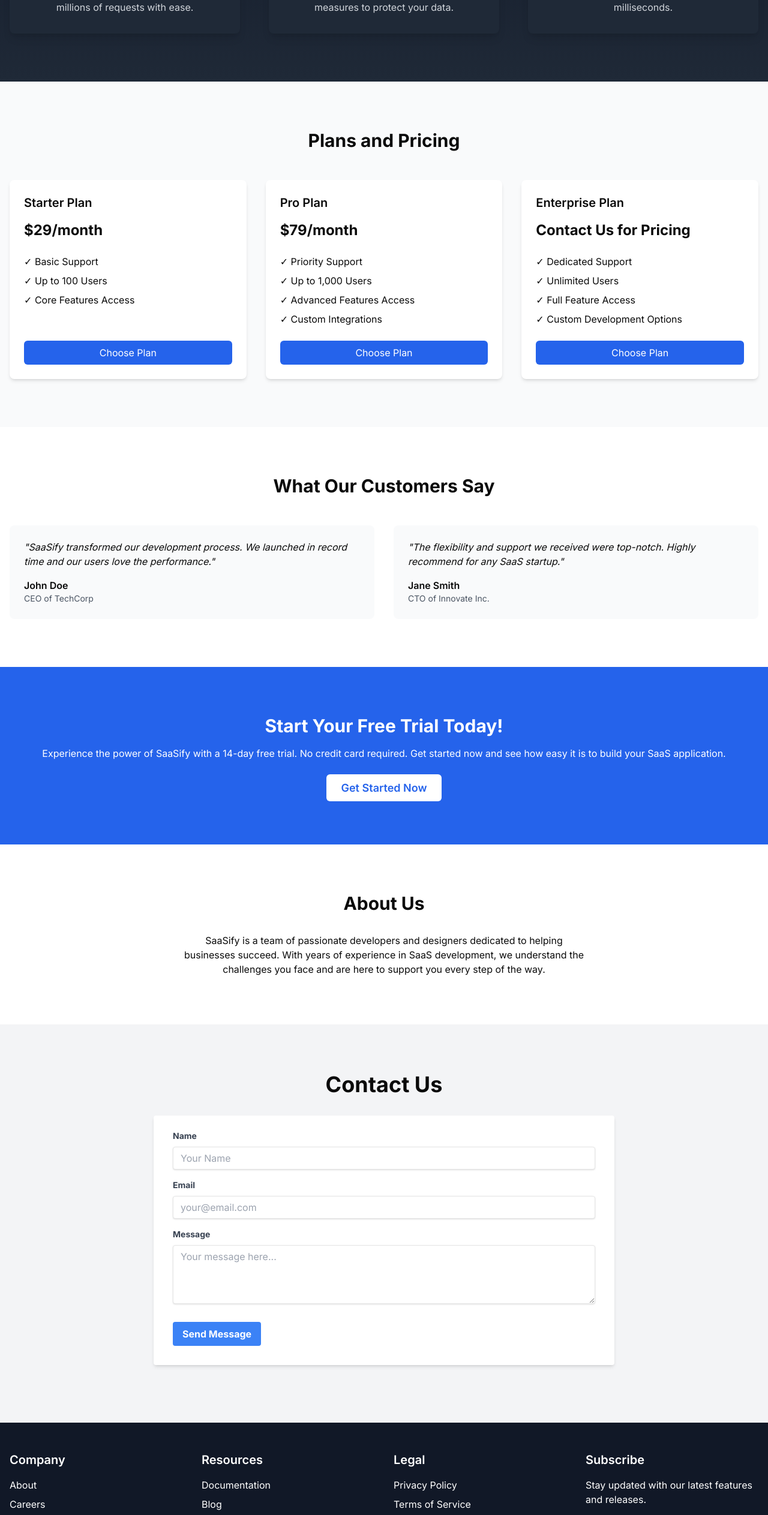
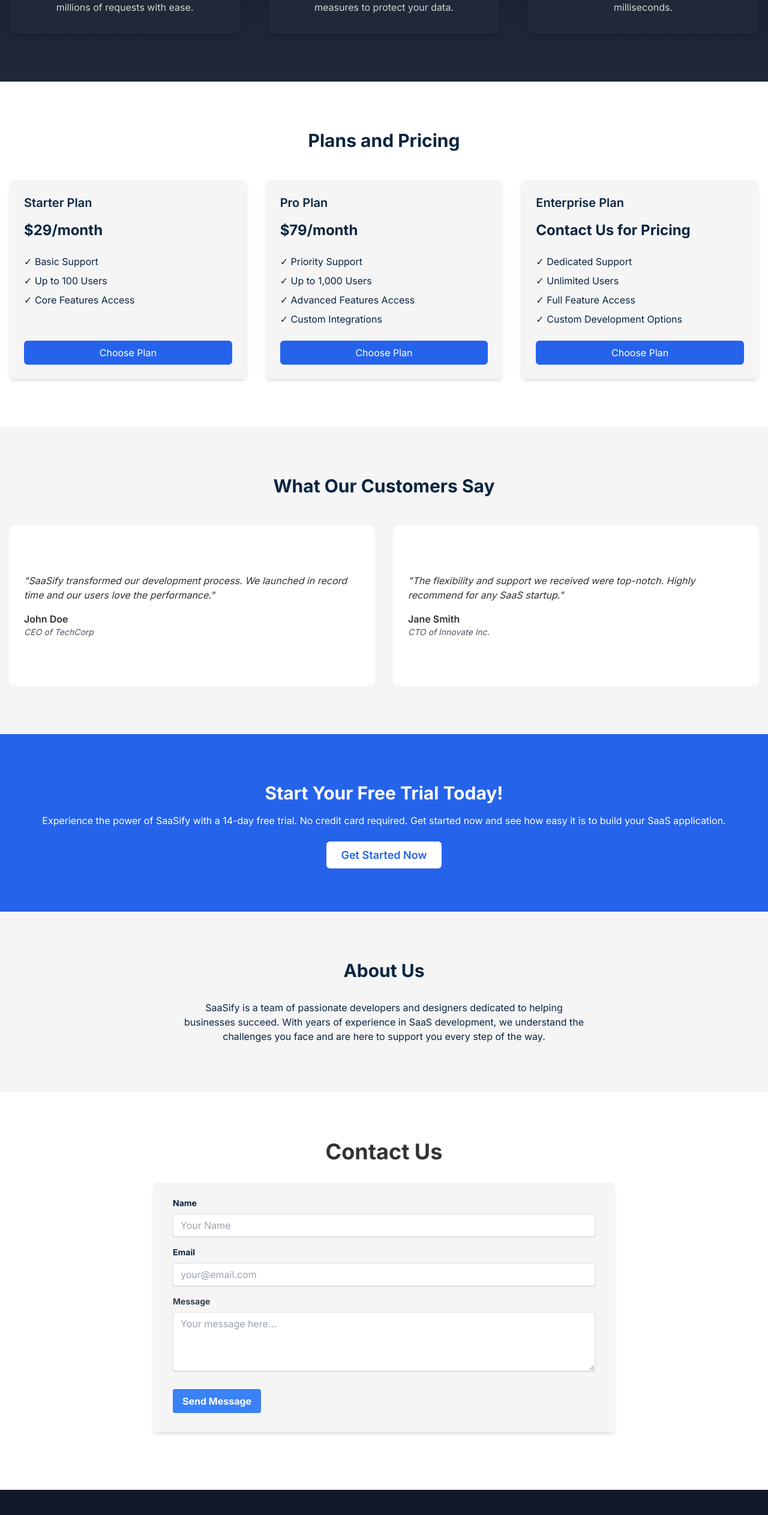
Before and after one commit to AurelTBE/NextSaaSBoilerplate, a Next.js app: page / in a window 1280 px wide. Shown: the part 800-3326 px from the top of the page at 60% size. Built offline with nearby package versions, Linux system fonts and the light colour scheme.

Commit message:
Darkmode + Palette WIP 0.3

```diff
--- a/components/About.tsx
+++ b/components/About.tsx
@@ -6,7 +6,7 @@
   const { t } = useLanguage();
 
   return (
-    <section id="about" className="py-20">
+    <section id="about" className="bg-light-backgroundPrimary dark:bg-dark-backgroundPrimary text-light-primaryText dark:text-dark-primaryText py-20">
       <div className="container mx-auto px-4">
         <h2 className="text-3xl font-bold text-center mb-8">{t('about.title')}</h2>
         <p className="text-center max-w-2xl mx-auto">
--- a/components/Contact.tsx
+++ b/components/Contact.tsx
@@ -6,28 +6,28 @@
   const { t, language } = useLanguage();
 
   return (
-    <section id="contact" className="bg-gray-100 py-20">
+    <section id="contact" className="bg-light-backgroundSecondary dark:bg-dark-backgroundSecondary text-light-secondaryText dark:text-dark-secondaryText py-20">
       <div className="container mx-auto px-4">
         <h2 className="text-4xl font-bold mb-8 text-center">{t('contact.title')}</h2>
         <div className="max-w-3xl mx-auto">
-          <form className="bg-white shadow-md rounded px-8 pt-6 pb-8 mb-4">
+          <form className="bg-light-backgroundPrimary dark:bg-dark-backgroundPrimary text-light-primaryText dark:text-dark-primaryText shadow-md rounded px-8 pt-6 pb-8 mb-4">
             <div className="mb-4">
-              <label className="block text-gray-700 text-sm font-bold mb-2" htmlFor="name">
+              <label className="block text-sm font-bold mb-2" htmlFor="name">
                 {t('contact.name')}
               </label>
               <input
-                className="shadow appearance-none border rounded w-full py-2 px-3 text-gray-700 leading-tight focus:outline-none focus:shadow-outline"
+                className="shadow appearance-none border rounded w-full py-2 px-3 bg-light-backgroundSecondary dark:bg-dark-backgroundSecondary text-light-secondaryText dark:text-dark-secondaryText leading-tight focus:outline-none focus:shadow-outline"
                 id="name"
                 type="text"
                 placeholder={t('contact.namePlaceholder') as string}
               />
             </div>
             <div className="mb-4">
-              <label className="block text-gray-700 text-sm font-bold mb-2" htmlFor="email">
+              <label className="block text-sm font-bold mb-2" htmlFor="email">
                 {t('contact.email')}
               </label>
               <input
-                className="shadow appearance-none border rounded w-full py-2 px-3 text-gray-700 leading-tight focus:outline-none focus:shadow-outline"
+                className="shadow appearance-none border rounded w-full py-2 px-3 bg-light-backgroundSecondary dark:bg-dark-backgroundSecondary text-light-secondaryText dark:text-dark-secondaryText leading-tight focus:outline-none focus:shadow-outline"
                 id="email"
                 type="email"
                 placeholder={t('contact.emailPlaceholder') as string}
@@ -38,7 +38,7 @@
                 {t('contact.message')}
               </label>
               <textarea
-                className="shadow appearance-none border rounded w-full py-2 px-3 text-gray-700 leading-tight focus:outline-none focus:shadow-outline"
+                className="shadow appearance-none border rounded w-full py-2 px-3 bg-light-backgroundSecondary dark:bg-dark-backgroundSecondary text-light-secondaryText dark:text-dark-secondaryText leading-tight focus:outline-none focus:shadow-outline"
                 id="message"
                 placeholder={t('contact.messagePlaceholder') as string}
                 rows={4}
--- a/components/Pricing.tsx
+++ b/components/Pricing.tsx
@@ -24,12 +24,12 @@
   ];
 
   return (
-    <section id="pricing" className="bg-gray-50 py-20">
+    <section id="pricing" className="bg-light-backgroundSecondary dark:bg-dark-backgroundSecondary text-light-primaryText dark:text-dark-primaryText py-20">
       <div className="container mx-auto px-4">
         <h2 className="text-3xl font-bold text-center mb-12">{t('pricing.title')}</h2>
         <div className="grid grid-cols-1 md:grid-cols-3 gap-8">
           {plans.map((plan, index) => (
-            <div key={index} className="bg-white p-6 rounded-lg shadow-md flex flex-col h-full">
+            <div key={index} className="bg-light-backgroundPrimary dark:bg-dark-backgroundPrimary text-light-primaryText dark:text-dark-primaryText p-6 rounded-lg shadow-md flex flex-col h-full">
               <div className="flex-grow">
                 <h3 className="text-xl font-semibold mb-4">{plan.name}</h3>
                 <p className="text-2xl font-bold mb-6">{plan.price}</p>
--- a/components/Testimonials.tsx
+++ b/components/Testimonials.tsx
@@ -19,15 +19,15 @@
   ];
 
   return (
-    <section className="py-20">
+    <section className="bg-light-backgroundPrimary dark:bg-dark-backgroundPrimary text-light-primaryText dark:text-dark-primaryText py-20">
       <div className="container mx-auto px-4">
         <h2 className="text-3xl font-bold text-center mb-12">{t('testimonials.heading')}</h2>
         <div className="grid grid-cols-1 md:grid-cols-2 gap-8">
           {testimonials.map((testimonial, index) => (
-            <div key={index} className="bg-gray-50 p-6 rounded-lg">
+            <div key={index} className="bg-light-backgroundSecondary dark:bg-dark-backgroundSecondary text-light-secondaryText dark:text-dark-secondaryText py-20 p-6 rounded-lg">
               <p className="mb-4 italic">"{testimonial.quote}"</p>
               <p className="font-semibold">{testimonial.name}</p>
-              <p className="text-sm text-gray-600">{testimonial.title}</p>
+              <p className="text-sm text-gray-600 dark:text-gray-500 italic">{testimonial.title}</p>
             </div>
           ))}
         </div>
```
